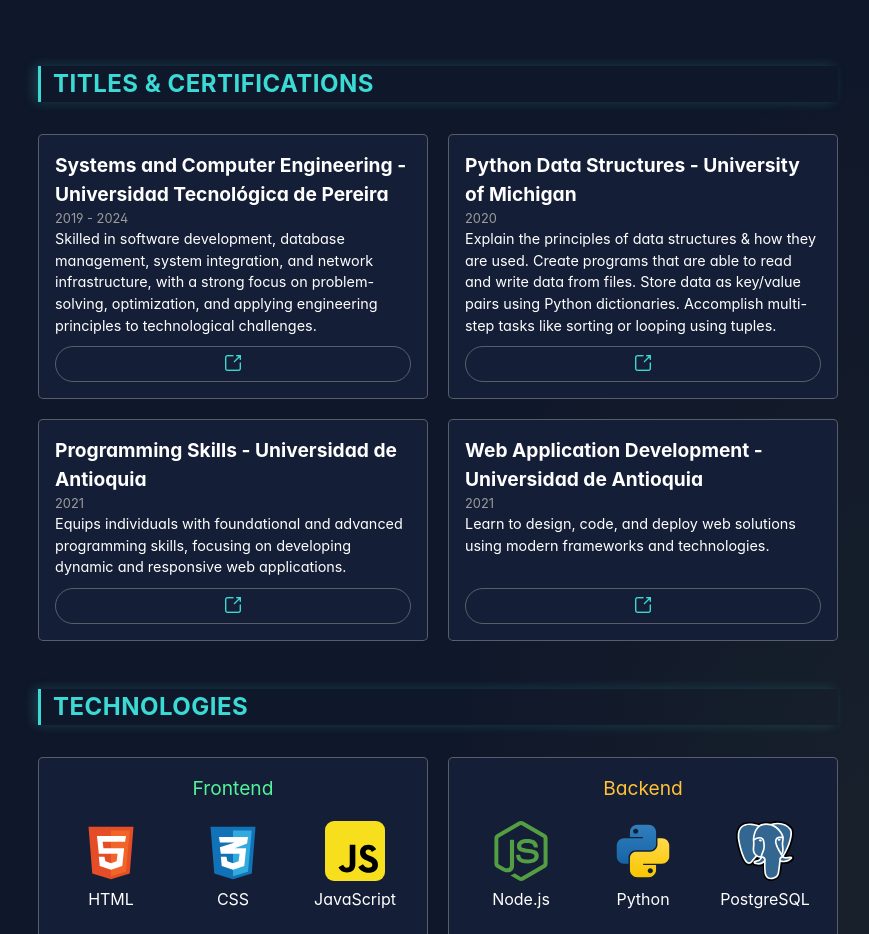
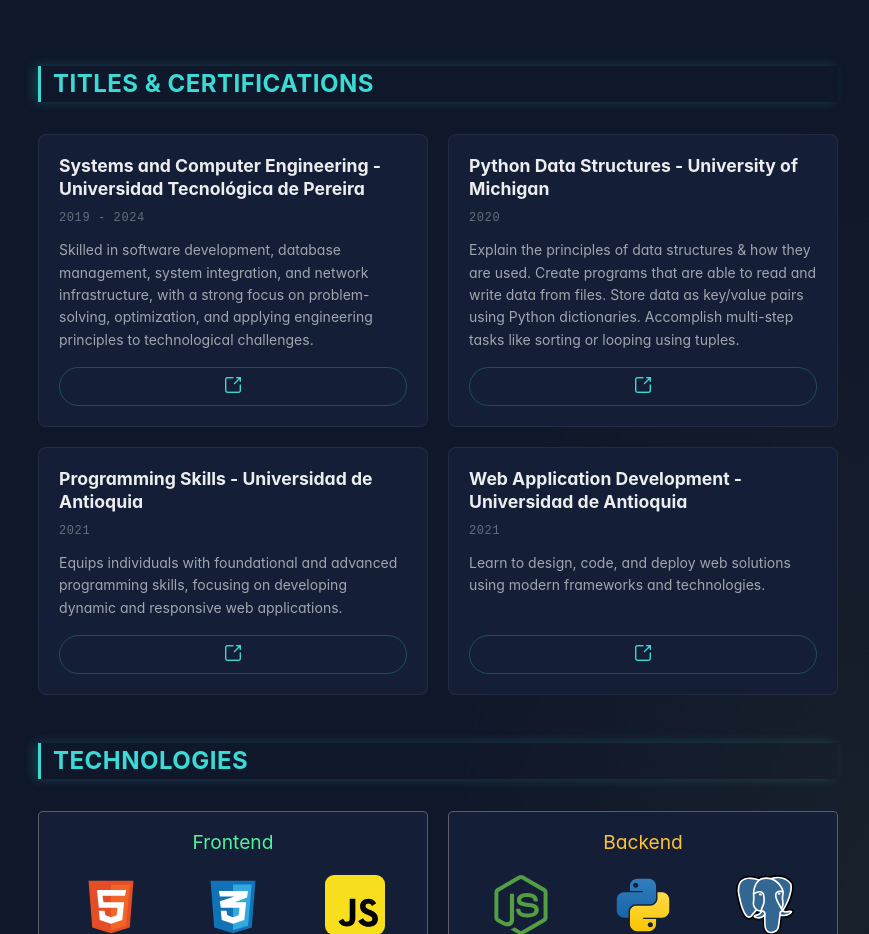
Before and after one commit to MonkeyDPino/pinodev, a React (Vite) app: page / in a window 1280 px wide. Shown: the part 1900-2834 px from the top of the page, without its empty margins (202-1071 px from the left). Built offline with nearby package versions, Linux system fonts and the light colour scheme; a web font is replaced by a local one.

Commit message:
design: monospace date, elevated hover, refined card spacing

```diff
--- a/src/components/Certifications/Certifications.scss
+++ b/src/components/Certifications/Certifications.scss
@@ -5,40 +5,61 @@
     margin-top: 2rem;
     display: grid;
     grid-template-columns: repeat(2, minmax(300px, 1fr));
-    gap: 20px;
+    gap: $space-5;
 
     .certifications__content__list__item {
-      padding: 1rem;
-      border-radius: 5px;
-      background-color: $card-background;
-      border: 1px solid $gray-color-transparent;
+      padding: $space-5;
+      border-radius: 8px;
+      background-color: $surface-2;
+      border: 1px solid $border-subtle;
       display: flex;
       flex-direction: column;
+      transition: border-color 0.25s ease, box-shadow 0.25s ease;
+
+      &:hover {
+        border-color: $border-accent;
+        box-shadow: 0 4px 16px rgba(0, 0, 0, 0.25);
+      }
 
       .certifications__content__list__item__name {
-        font-size: 1.2rem;
-        font-weight: bold;
+        font-size: 1.1rem;
+        font-weight: 700;
+        color: $text-primary;
+        line-height: 1.3;
       }
+
       .certifications__content__list__item__date {
-        font-size: 0.8rem;
-        color: $gray-color;
+        display: inline-block;
+        margin-top: $space-2;
+        font-size: 0.75rem;
+        color: $text-muted;
+        font-family: 'Courier New', Courier, monospace;
+        letter-spacing: 0.05em;
       }
+
       .certifications__content__list__item__description {
-        font-size: 0.9rem;
-        margin-bottom: 10px;
+        font-size: 0.875rem;
+        color: $text-secondary;
+        line-height: 1.6;
+        margin: $space-3 0 $space-4;
+        flex: 1;
       }
+
       .certifications__content__list__item__link {
         display: block;
         margin-top: auto;
         text-align: center;
         color: $secondary-color;
         text-decoration: none;
-        font-weight: bold;
-        transition: color 0.3s;
-        border: 1px solid $gray-color-transparent;
+        font-weight: 600;
+        font-size: 0.875rem;
+        border: 1px solid $border-accent;
         border-radius: 30px;
-        padding: 5px;
+        padding: $space-2 $space-4;
+        transition: background-color 0.2s ease, color 0.2s ease;
+
         &:hover {
+          background-color: rgba(59, 218, 212, 0.08);
           color: $secondary-color-dark;
         }
       }
@@ -54,6 +75,6 @@
 
 @media screen and (max-width: 305px) {
   .certifications__content__list {
-    grid-template-columns: repeat(1, minmax(100px, 1fr)) !important;
+    grid-template-columns: 1fr !important;
   }
 }
```
